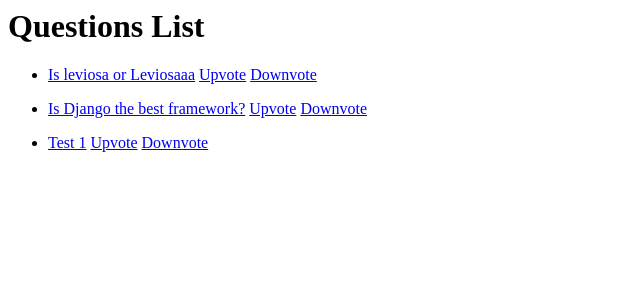
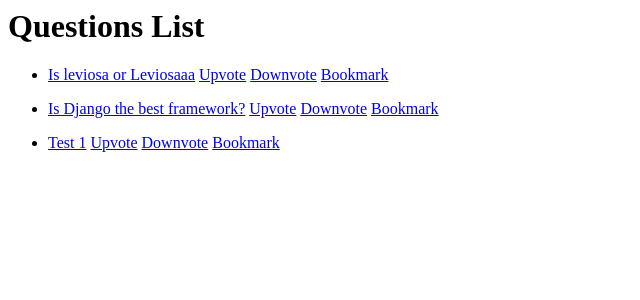
Before and after one commit to jmcuevas/quickstartguides-dev, a Django app: page /questions/all in a window 1280 px wide. Shown: the top 300 px of the page, without its empty margins (0-640 px from the left). Run offline with Django 3.2, Linux system fonts and the light colour scheme; a user stored in the database is signed in; data comes from the database, SQL or seed files in the repository; both versions use the stored data as it was after the commit.

Commit message:
Feature: Question Bookmark Added functionality to bookmark and unbookmark a question Add questions/bookmark/question_id URL Add bookmark view Include bookmark button in list.html

```diff
--- a/questions/templates/questions/list.html
+++ b/questions/templates/questions/list.html
@@ -14,6 +14,7 @@
             {% if user.is_authenticated %}
                 <a href="{% url 'question_upvote' question.pk %}">Upvote</a>
                 <a href="{% url 'question_downvote' question.pk %}">Downvote</a>
+                <a href="{% url 'question_bookmark' question.pk %}">Bookmark</a>
             {% endif %}
         </li>
     </ul>
--- a/questions/urls.py
+++ b/questions/urls.py
@@ -12,4 +12,5 @@ urlpatterns = [
     path("delete/<int:question_id>", views.delete, name="question_delete"),
     path("upvote/<int:question_id>", views.upvote, name="question_upvote"),
     path("downvote/<int:question_id>", views.downvote, name="question_downvote"),
+    path("bookmark/<int:question_id>", views.bookmark, name="question_bookmark"),
 ]
--- a/questions/views.py
+++ b/questions/views.py
@@ -3,7 +3,7 @@ from django.http import HttpResponseRedirect
 from django.urls import reverse
 
 from django import forms
-from .models import Question, Answer, Vote
+from .models import Question, Answer, Vote, Bookmark
 
 # ----- Forms -----
 
@@ -222,6 +222,37 @@ def downvote(request, question_id):
 
     return HttpResponseRedirect(reverse("questions_list_all"))
 
+def bookmark(request, question_id):
+
+    # Check if question exists
+    try:
+        question = Question.objects.get(pk=question_id)
+    except Question.DoesNotExist:
+        print("---Question does not exists---")
+        return HttpResponseRedirect(reverse("questions_list_all"))
+
+    # User should be logged in
+    if request.user.is_authenticated:
+
+        try:
+            bookmark = Bookmark.objects.get(user=request.user, question=question)
+        except Bookmark.DoesNotExist:
+            bookmark = None
+
+        # Create bookmark
+        if bookmark is None:
+            bookmark = Bookmark(user=request.user, question=question)
+            bookmark.save()
+            print("---Bookmark has been created---")
+        else:
+            bookmark.delete()
+            print("---Bookmark has been deleted---")
+
+
+    return HttpResponseRedirect(reverse('questions_list_all'))
+
+
+
 
 # ----- Helpers -----
 
```
Also changed, not shown: db.sqlite3.
